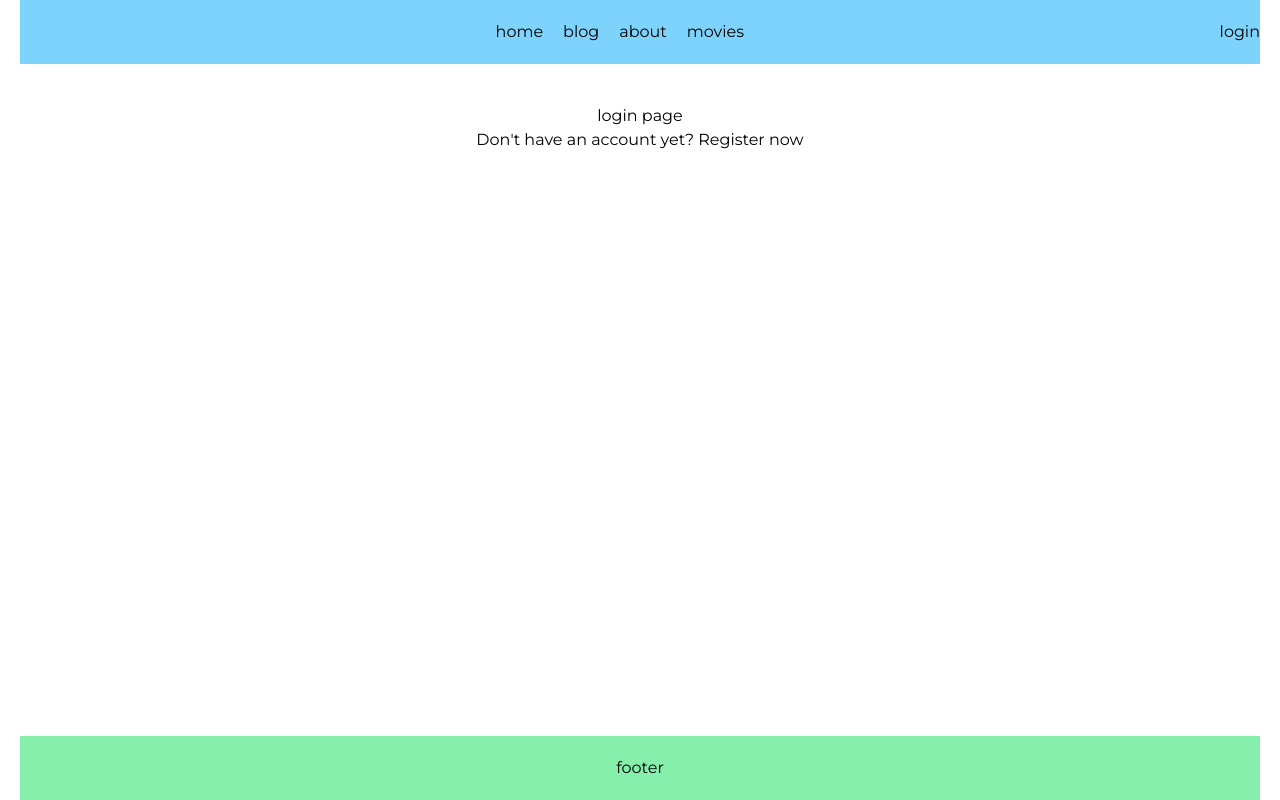
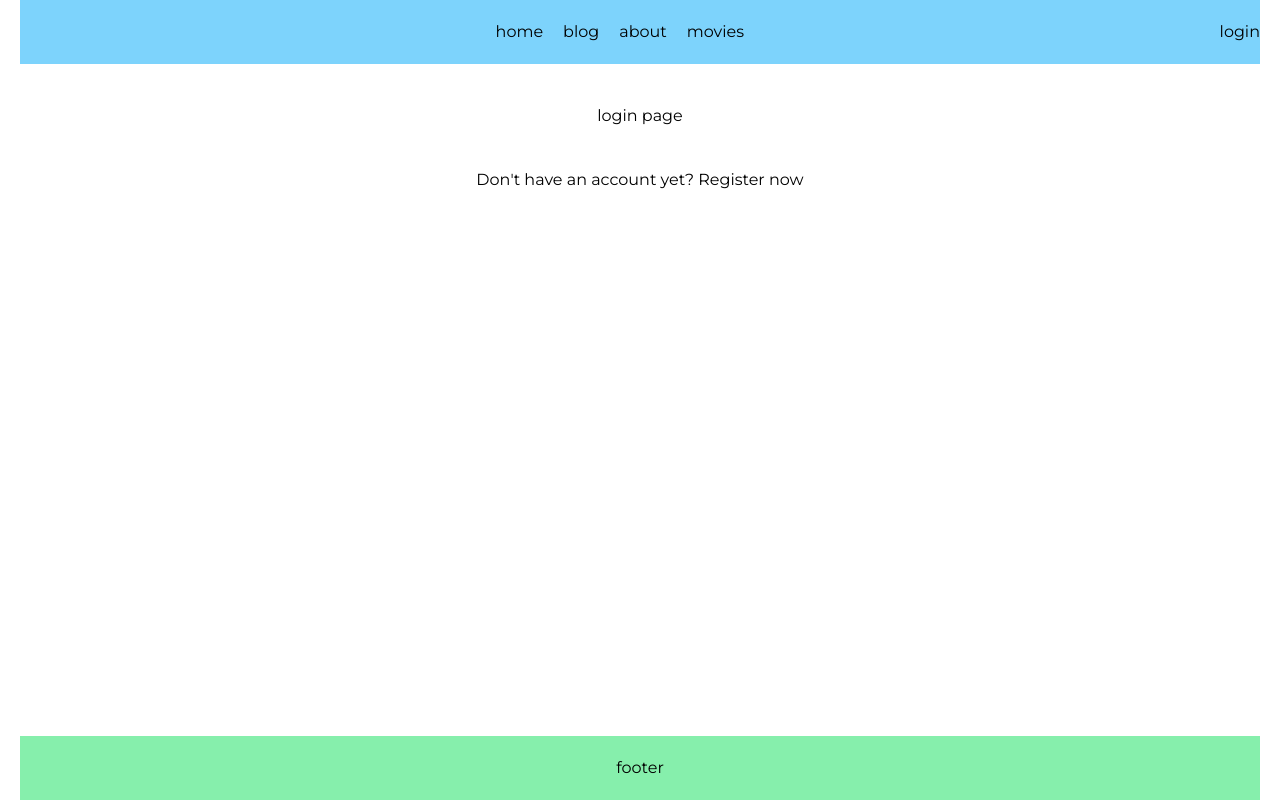
Before and after one commit to bekhzodx64/next-practice, a Next.js app: page /auth/login in a window 1280 px wide. Built offline with nearby package versions, Linux system fonts and the light colour scheme.

Commit message:
fix: auth page

```diff
--- a/package.json
+++ b/package.json
@@ -14,6 +14,7 @@
     "postcss": "8.4.23",
     "react": "18.2.0",
     "react-dom": "18.2.0",
+    "react-hook-form": "^7.43.9",
     "tailwindcss": "3.3.2"
   }
 }
--- a/src/app/auth/login/page.jsx
+++ b/src/app/auth/login/page.jsx
@@ -4,7 +4,7 @@ export default function Login() {
 	return (
 		<div className='flex flex-col items-center py-10'>
 			login page
-			<div>
+			<div className='py-10'>
 				<p>
 					Don't have an account yet?{' '}
 					<Link
--- a/src/app/auth/register/page.jsx
+++ b/src/app/auth/register/page.jsx
@@ -4,7 +4,7 @@ export default function Register() {
 	return (
 		<div className='flex flex-col items-center py-10'>
 			register page
-			<div>
+			<div className='py-10'>
 				<p>
 					Already have an account?{' '}
 					<Link
```
Also changed, not shown: 1 other file (tests, documents, lock files or other folders).
